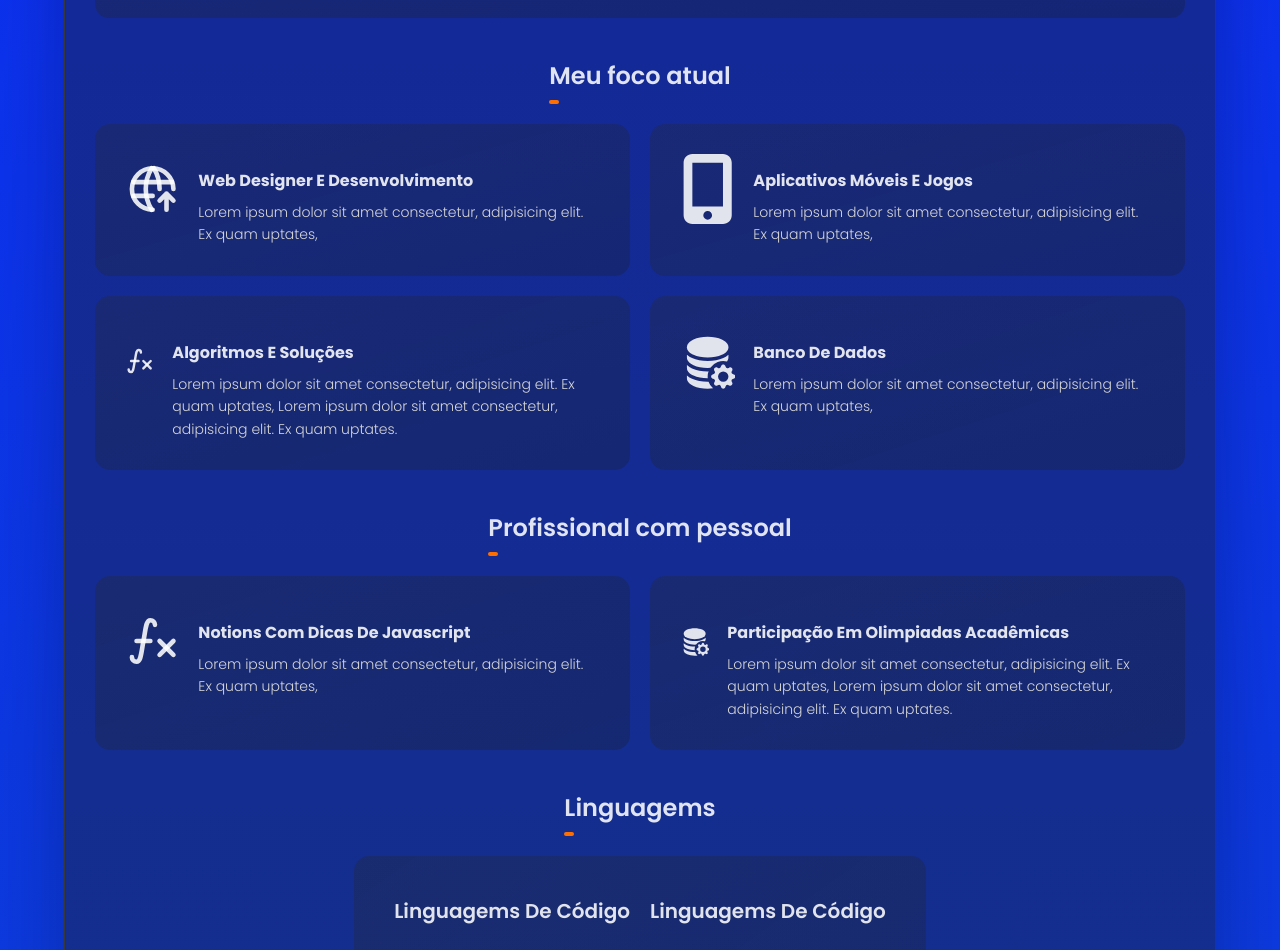
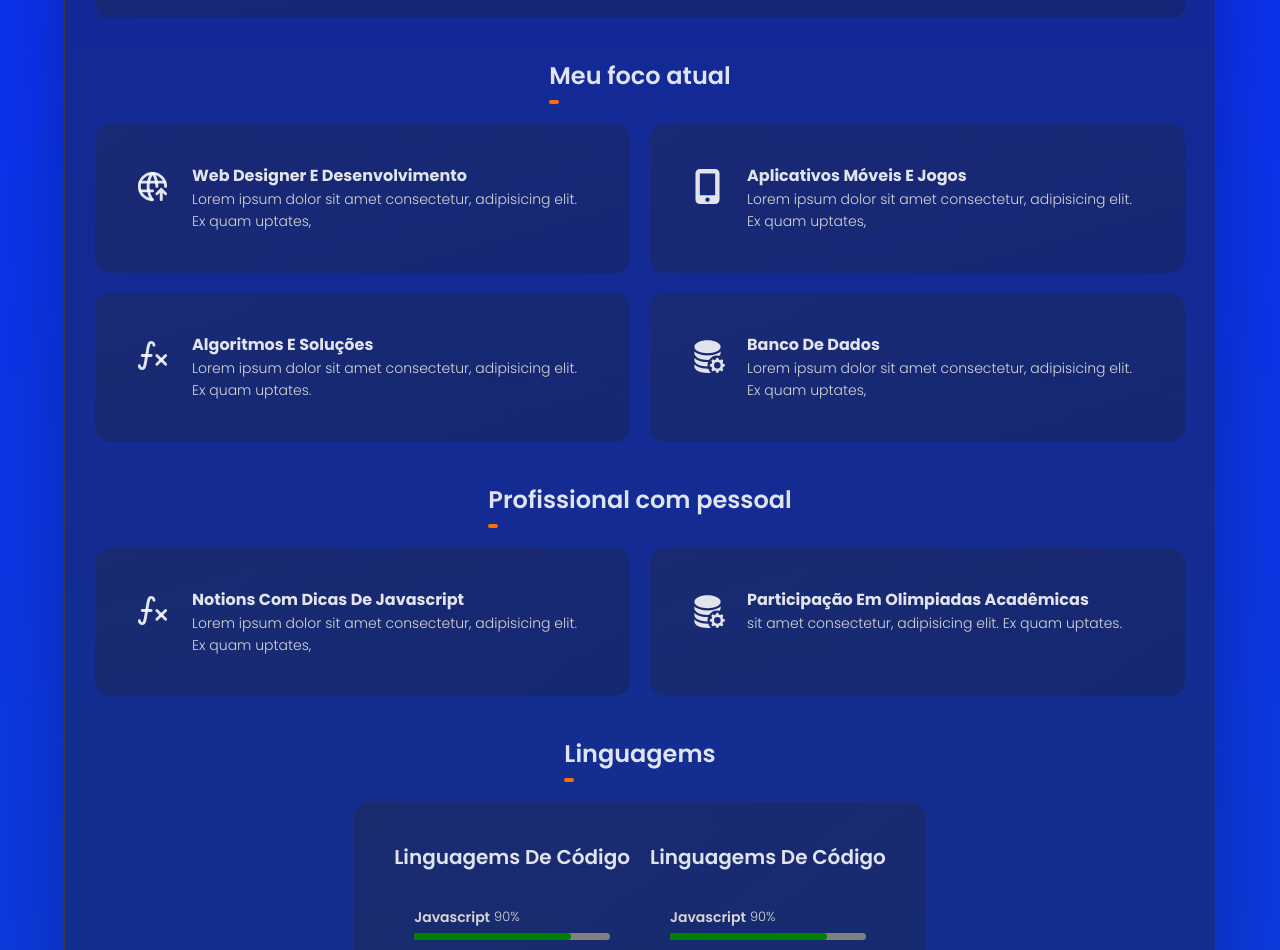
Before and after one commit to DropperDEV/portfolium, a React (Vite) app: page / in a window 1280 px wide. Shown: the part 500-1450 px from the top of the page. Built offline with nearby package versions, Linux system fonts and the light colour scheme.

Commit message:
feat: fix img section

```diff
--- a/src/pages/About.tsx
+++ b/src/pages/About.tsx
@@ -98,28 +98,28 @@ function About() {
       <Section title={"Meu foco atual"}>
         <TwoColumsSection>
           <SectionItem
-            icon={<TbWorldUpload size={70} />}
+            icon={<TbWorldUpload  />}
             title={"Web designer e desenvolvimento"}
             text={
               "Lorem ipsum dolor sit amet consectetur, adipisicing elit. Ex quam uptates, "
             }
           />
           <SectionItem
-            icon={<FaMobileScreenButton size={70} />}
+            icon={<FaMobileScreenButton  />}
             title={"Aplicativos móveis e jogos"}
             text={
               "Lorem ipsum dolor sit amet consectetur, adipisicing elit. Ex quam uptates, "
             }
           />
           <SectionItem
-            icon={<TbMathFunction size={70} />}
+            icon={<TbMathFunction  />}
             title={"Algoritmos e soluções"}
             text={
-              "Lorem ipsum dolor sit amet consectetur, adipisicing elit. Ex quam uptates, Lorem ipsum dolor sit amet consectetur, adipisicing elit. Ex quam uptates. "
+              "Lorem ipsum dolor sit amet consectetur, adipisicing elit. Ex quam uptates. "
             }
           />
           <SectionItem
-            icon={<BsDatabaseFillGear size={70} />}
+            icon={<BsDatabaseFillGear  />}
             title={"Banco de dados"}
             text={
               "Lorem ipsum dolor sit amet consectetur, adipisicing elit. Ex quam uptates, "
@@ -130,17 +130,17 @@ function About() {
       <Section title="Profissional com pessoal">
         <TwoColumsSection>
           <SectionItem
-            icon={<TbMathFunction size={70} />}
+            icon={<TbMathFunction  />}
             title={"Notions com dicas de javascript"}
             text={
               "Lorem ipsum dolor sit amet consectetur, adipisicing elit. Ex quam uptates, "
             }
           />
           <SectionItem
-            icon={<BsDatabaseFillGear size={70} />}
+            icon={<BsDatabaseFillGear  />}
             title={"Participação em olimpiadas acadêmicas"}
             text={
-              "Lorem ipsum dolor sit amet consectetur, adipisicing elit. Ex quam uptates, Lorem ipsum dolor sit amet consectetur, adipisicing elit. Ex quam uptates. "
+              "sit amet consectetur, adipisicing elit. Ex quam uptates. "
             }
           />
         </TwoColumsSection>
--- a/src/ui/SectionItem.tsx
+++ b/src/ui/SectionItem.tsx
@@ -11,22 +11,19 @@ interface ISectionItem {
 const StyledContainerItem = styled.li`
   background: ${gradients.bgGradientJet};
   display: flex;
-  gap: 18px;
-  padding: 30px;
+  gap: 22px;
+  padding: 40px;
   border-radius: 15px;
   justify-content: flex-start;
   align-items: flex-start;
-
-  .icon {
-    margin-bottom: 20px;
+  svg {
+    margin-top: 5px;
+    min-width: 35px;
+    min-height: 35px;
   }
 `;
 
 const StyledItemBody = styled.div`
-  display: flex;
-  flex-direction: column;
-  gap: 8px;
-  margin-top: 15px;
 
   p {
     color: ${colors.lightGray};
@@ -34,7 +31,7 @@ const StyledItemBody = styled.div`
     font-weight: ${typography.fw300};
     line-height: 1.6;
   }
-  @media ${device.sm}{
+  @media ${device.sm} {
     font-size: ${typography.fs7};
   }
 `;
@@ -43,7 +40,7 @@ const StyledItemTitle = styled.div`
   text-transform: capitalize;
   font-weight: ${typography.fw700};
 
-  @media ${device.sm}{
+  @media ${device.sm} {
     font-size: ${typography.fs5};
   }
 `;
```
